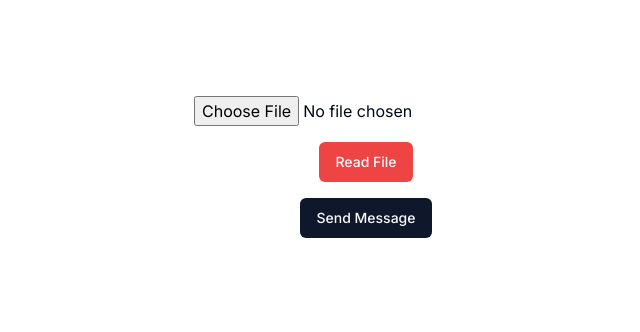
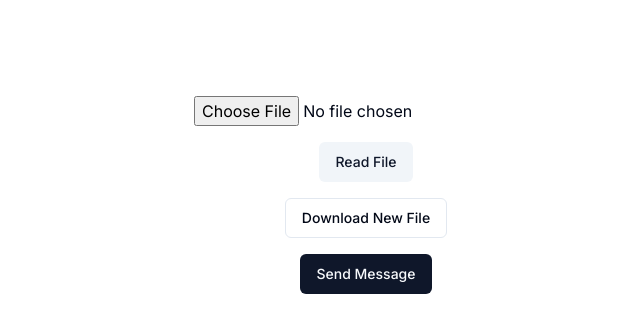
Before and after one commit to imoxto/xlsx-automater, a Next.js app: page / in a window 1280 px wide. Shown: the top 332 px of the page, without its empty margins (274-914 px from the left). Built offline with nearby package versions, Linux system fonts and the light colour scheme.

Commit message:
sheet write

```diff
--- a/src/app/page.tsx
+++ b/src/app/page.tsx
@@ -6,6 +6,7 @@ import * as XLSX from "xlsx";
 
 export function Messager() {
   const [file, setFile] = useState<File | null>(null);
+  const [data, setData] = useState<string[][] | null>(null);
 
   const handleFileChange = (e: ChangeEvent<HTMLInputElement>) => {
     const file = e.target.files ? e.target.files[0] : null;
@@ -25,17 +26,36 @@ export function Messager() {
         const workbook = XLSX.read(binaryStr, { type: "binary" });
         const sheetName = workbook.SheetNames[0];
         const worksheet = workbook.Sheets[sheetName];
-        const data: any[] = XLSX.utils.sheet_to_json(worksheet, { header: 1 });
-        console.log(data);
+        const data: any[][] = XLSX.utils.sheet_to_json(worksheet, {
+          header: 1,
+        });
+        setData(data);
       }
     };
     reader.readAsBinaryString(file);
   };
+
+  const handleFileDownload = async () => {
+    if (!data) {
+      console.log("No data");
+      return;
+    }
+    const modifiedData = data.map((row) => [...row, "Hello World"]); // Add new column
+
+    const newWorksheet = XLSX.utils.aoa_to_sheet(modifiedData);
+    const newWorkbook = XLSX.utils.book_new();
+    XLSX.utils.book_append_sheet(newWorkbook, newWorksheet, "Modified Sheet");
+
+    XLSX.writeFile(newWorkbook, "modified_file.xlsx");
+  };
   return (
     <div className="flex flex-col items-center gap-4 justify-center">
       <input type="file" onChange={handleFileChange} />
-      <Button variant="destructive" onClick={handleFileRead}>
+      <Button variant="secondary" onClick={handleFileRead}>
         Read File
+      </Button>
+      <Button variant="outline" onClick={handleFileDownload}>
+        Download New File
       </Button>
       <Button
         onClick={() => {
```
